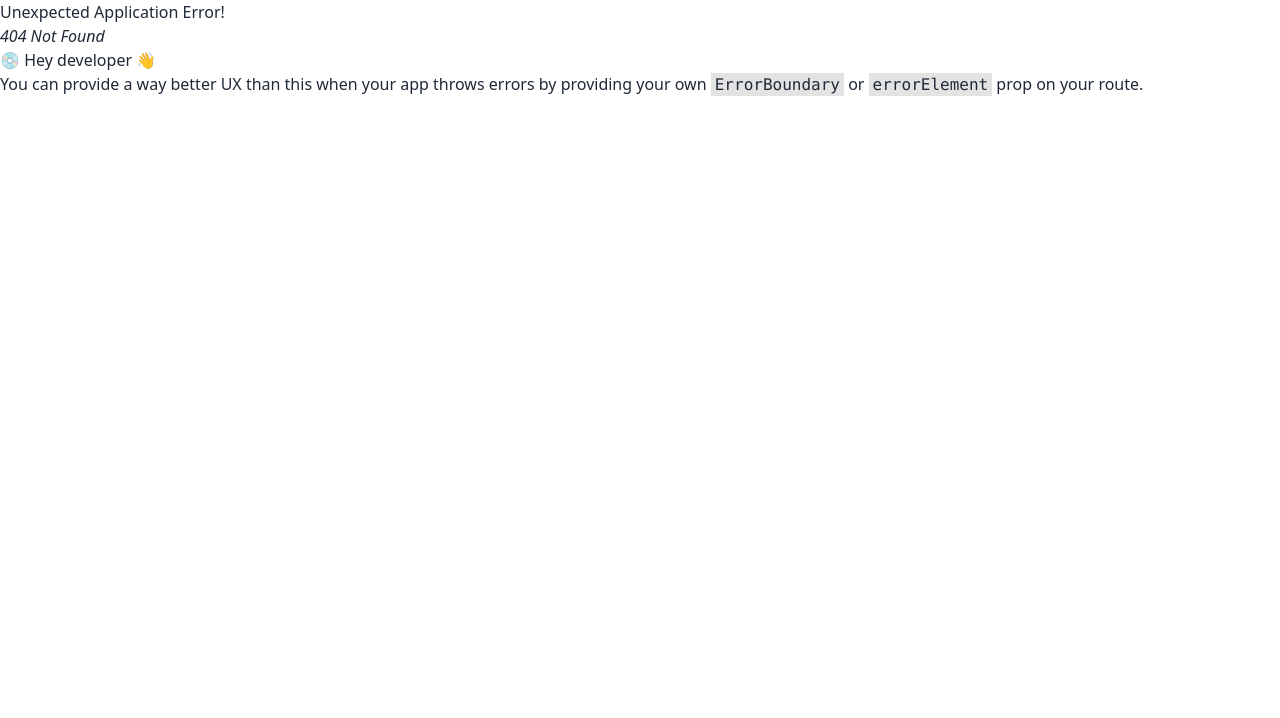
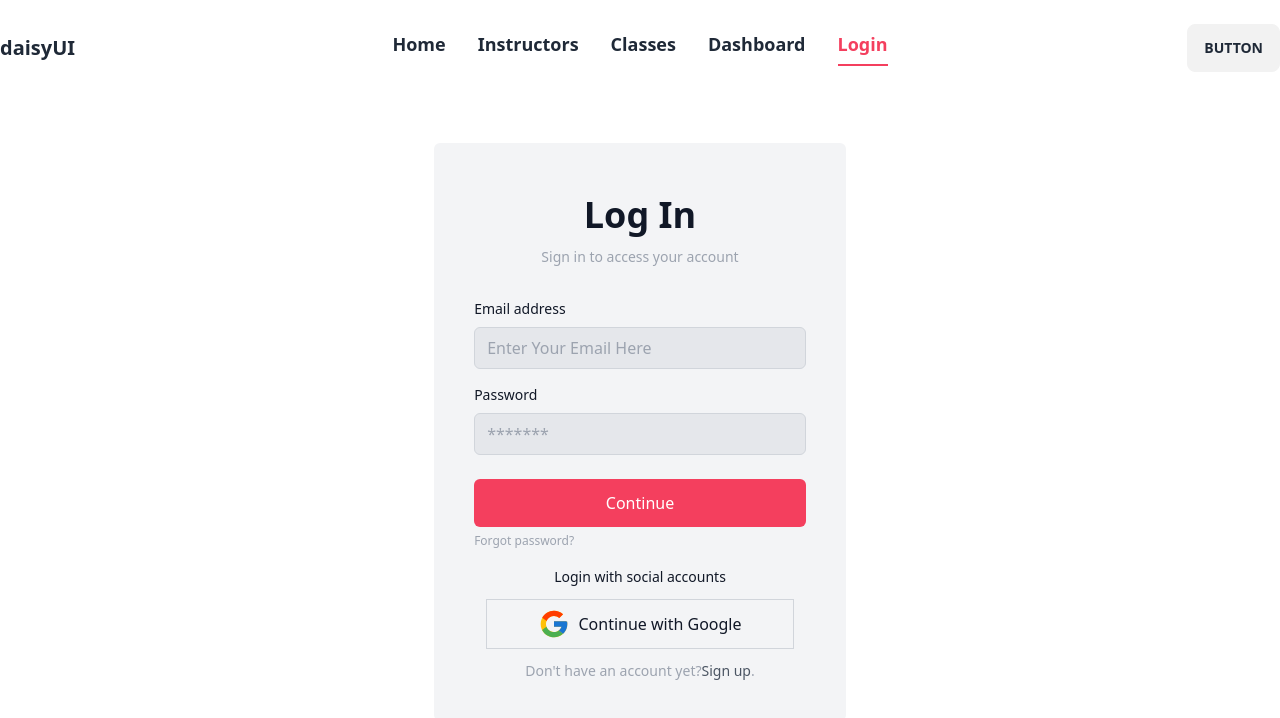
Before and after one commit to AhmedRamim/BedRock-Yoga-client-side, a React (Vite) app: page /login in a window 1280 px wide. Before the commit this address had no page. Shown: the top 718 px of the page. Built offline with nearby package versions, Linux system fonts and the light colour scheme.

Commit message:
login page designed

```diff
--- a/package.json
+++ b/package.json
@@ -14,6 +14,7 @@
     "match-sorter": "^6.3.1",
     "react": "^18.2.0",
     "react-dom": "^18.2.0",
+    "react-icons": "^4.9.0",
     "react-router-dom": "^6.12.1",
     "sort-by": "^1.2.0",
     "swiper": "^9.3.2"
--- a/src/Shared/Navbar.jsx
+++ b/src/Shared/Navbar.jsx
@@ -1,29 +1,33 @@
 import React from 'react';
-import { Link } from 'react-router-dom';
+import { Link, NavLink } from 'react-router-dom';
 
 const Navbar = () => {
-    const navItem = <>
-        <li><Link to='/'>Home</Link></li>
-        <li><Link to='/'>Instructors</Link></li>
-        <li><Link to='/'>Classes</Link></li>
-        <li><Link to='/'>Dashboard</Link></li>
-    </>
+    const navItem = <div className='md:space-x-8 space-y-3 md:space-y-0 pb-2 mb:pb-0 md:flex'>
+        <p className='text-lg'><NavLink className={({isActive}) => isActive ? 'border-b-2 pb-2 text-rose-500 border-rose-500':''} to='/'>Home</NavLink></p>
+        <p className='text-lg'><NavLink className={({isActive}) => isActive ? 'border-b-2 pb-2 text-rose-500 border-rose-500':''} to='/instructor'>Instructors</NavLink></p>
+        <p className='text-lg'><NavLink className={({isActive}) => isActive ? 'border-b-2 pb-2 text-rose-500 border-rose-500':''} to='/classes'>Classes</NavLink></p>
+        <p className='text-lg'><NavLink className={({isActive}) => isActive ? 'border-b-2 pb-2 text-rose-500 border-rose-500':''} to='/dashboard'>Dashboard</NavLink></p>
+        <p className='text-lg'><NavLink className={({isActive}) => isActive ? 'border-b-2 pb-2 text-rose-500 border-rose-500':''} to='/login'>Login</NavLink></p>
+
+
+
+    </div>
     return (
-        <div className='fixed w-full z-10 bg-transparent'>
+        <div className='fixed font-semibold pt-4 w-full z-10 bg-transparent'>
             <div className="navbar container p-0">
                 <div className="navbar-start">
                     <div className="dropdown">
                         <label tabIndex={0} className="btn btn-ghost lg:hidden">
                             <svg xmlns="http://www.w3.org/2000/svg" className="h-5 w-5" fill="none" viewBox="0 0 24 24" stroke="currentColor"><path strokeLinecap="round" strokeLinejoin="round" strokeWidth="2" d="M4 6h16M4 12h8m-8 6h16" /></svg>
                         </label>
-                        <ul tabIndex={0} className="menu menu-sm dropdown-content mt-3 p-2 shadow bg-base-100 rounded-box w-52">
+                        <ul tabIndex={0} className="menu menu-sm dropdown-content mt-3 p-2 shadow bg-base-100 rounded-box w-52 md:flex items-center">
                             {navItem}
                         </ul>
                     </div>
                     <Link className="text-xl">daisyUI</Link>
                 </div>
                 <div className="navbar-center hidden lg:flex">
-                    <ul className="menu menu-horizontal px-1">
+                    <ul className="menu menu-horizontal items-center px-1">
                         {navItem}
                     </ul>
                 </div>
--- /dev/null
+++ b/src/pages/Login.jsx
@@ -0,0 +1,93 @@
+import { Link } from 'react-router-dom'
+
+import { FcGoogle } from 'react-icons/fc'
+
+const Login = () => {
+  return (
+    <div className='flex justify-center items-center pt-16 min-h-screen'>
+      <div className='flex flex-col max-w-md p-6 rounded-md sm:p-10 bg-gray-100 text-gray-900'>
+        <div className='mb-8 text-center'>
+          <h1 className='my-3 text-4xl font-bold'>Log In</h1>
+          <p className='text-sm text-gray-400'>
+            Sign in to access your account
+          </p>
+        </div>
+        <form
+          noValidate=''
+          action=''
+          className='space-y-6 ng-untouched ng-pristine ng-valid'
+        >
+          <div className='space-y-4'>
+            <div>
+              <label htmlFor='email' className='block mb-2 text-sm'>
+                Email address
+              </label>
+              <input
+                type='email'
+                name='email'
+                id='email'
+                required
+                placeholder='Enter Your Email Here'
+                className='w-full px-3 py-2 border rounded-md border-gray-300 focus:outline-rose-500 bg-gray-200 text-gray-900'
+                data-temp-mail-org='0'
+              />
+            </div>
+            <div>
+              <div className='flex justify-between'>
+                <label htmlFor='password' className='text-sm mb-2'>
+                  Password
+                </label>
+              </div>
+              <input
+                type='password'
+                name='password'
+                id='password'
+                required
+                placeholder='*******'
+                className='w-full px-3 py-2 border rounded-md border-gray-300 focus:outline-rose-500 bg-gray-200 text-gray-900'
+              />
+            </div>
+          </div>
+
+          <div>
+            <button
+              type='submit'
+              className='bg-rose-500 w-full rounded-md py-3 text-white'
+            >
+              Continue
+            </button>
+          </div>
+        </form>
+        <div className='space-y-1'>
+          <button className='text-xs hover:underline hover:text-rose-500 text-gray-400'>
+            Forgot password?
+          </button>
+        </div>
+        <div className='flex items-center pt-4 space-x-1'>
+          <div className='flex-1 h-px sm:w-16 dark:bg-gray-700'></div>
+          <p className='px-3 text-sm dark:text-gray-400'>
+            Login with social accounts
+          </p>
+          <div className='flex-1 h-px sm:w-16 dark:bg-gray-700'></div>
+        </div>
+        <div className='flex justify-center items-center space-x-2 border m-3 p-2 border-gray-300 border-rounded cursor-pointer'>
+          <FcGoogle size={32} />
+
+          <p>Continue with Google</p>
+        </div>
+        <p className='px-6 text-sm text-center text-gray-400'>
+          Don't have an account yet?
+          <Link
+            to='/signup'
+            className='hover:underline hover:text-rose-500 text-gray-600'
+          >
+            Sign up
+          </Link>
+          .
+        </p>
+      </div>
+    </div>
+  )
+}
+
+export default Login
--- /dev/null
+++ b/src/pages/SignUp.jsx
@@ -0,0 +1,11 @@
+import React from 'react';
+
+const SignUp = () => {
+    return (
+        <div>
+
+        </div>
+    );
+};
+
+export default SignUp;
```
Also changed, not shown: src/Routes/Routes.jsx (+10 -0 lines), 1 other file (tests, documents, lock files or other folders).
